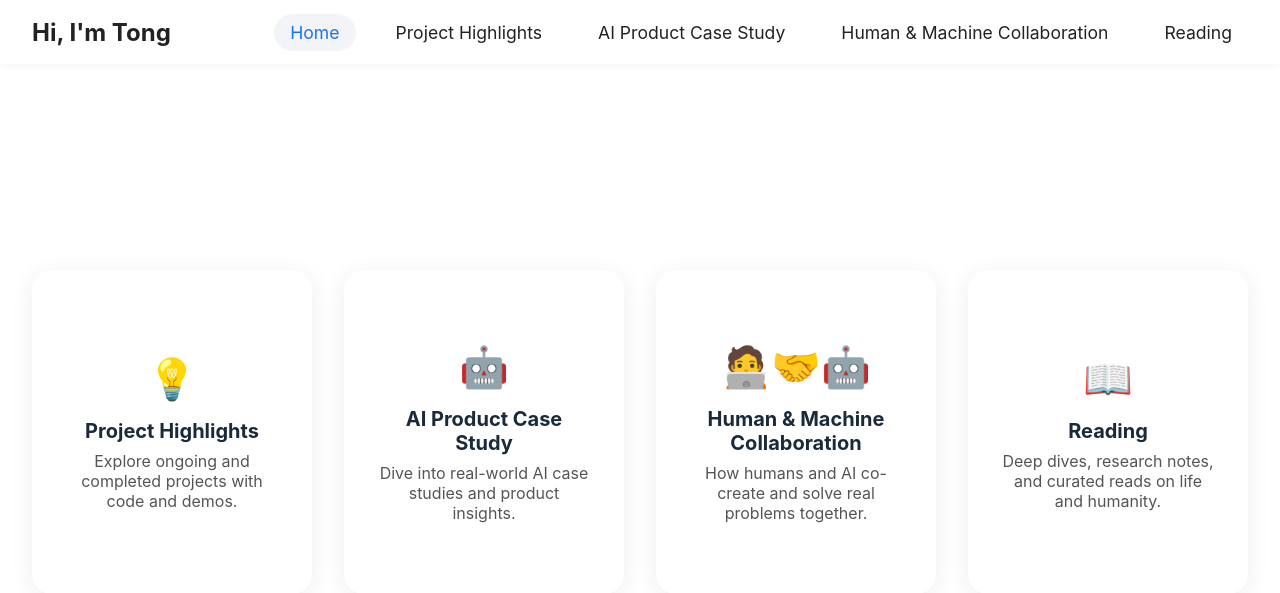
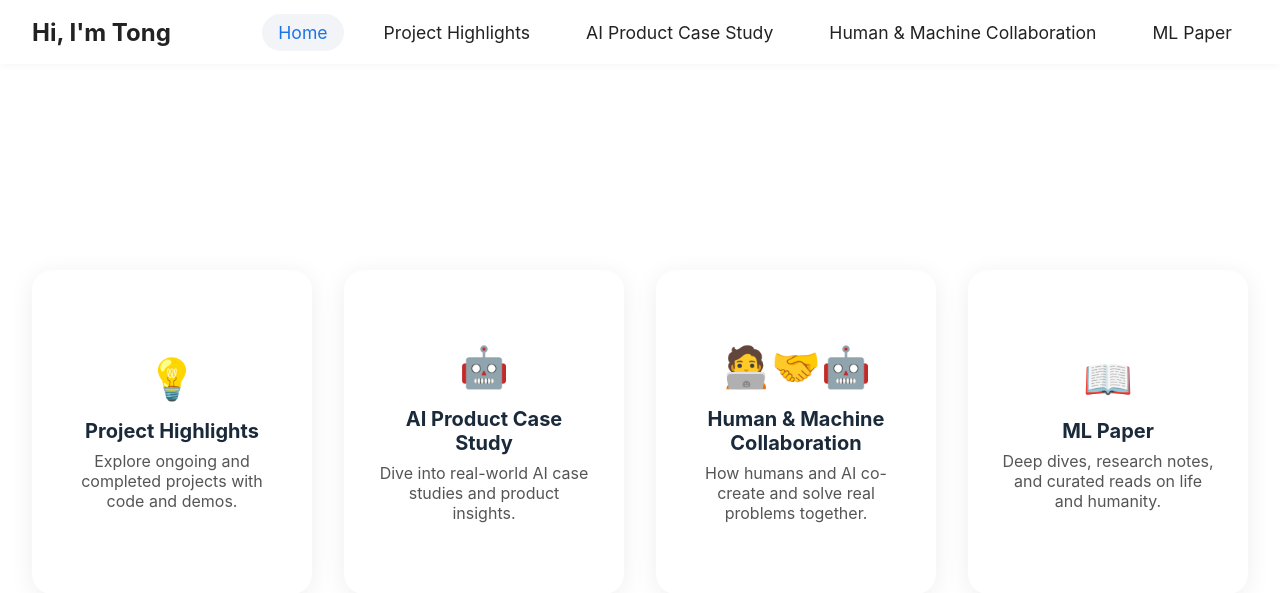
Before and after one commit to TongHere/Tong-s-daily-dose, a Flask app: page / in a window 1280 px wide. Shown: the top 593 px of the page. Run offline with Flask 3, Linux system fonts and the light colour scheme.

Commit message:
Rename Reading to ML Paper and hide the September 4 and 5 notes from the list.
Co-authored-by: Cursor <cursoragent@cursor.com>

```diff
--- a/templates/index.html
+++ b/templates/index.html
@@ -462,7 +462,7 @@
       <div class="navbar-tab" onclick="showTab(1)">Project Highlights</div>
       <div class="navbar-tab" onclick="showTab(2)">AI Product Case Study</div>
       <div class="navbar-tab" onclick="showTab(3)">Human & Machine Collaboration</div>
-      <div class="navbar-tab" onclick="showTab(4)">Reading</div>
+      <div class="navbar-tab" onclick="showTab(4)">ML Paper</div>
     </div>
   </nav>
 
@@ -486,7 +486,7 @@
       </a>
       <a class="card" href="?tab=4">
         <div class="card-icon">📖</div>
-        <div class="card-title">Reading</div>
+        <div class="card-title">ML Paper</div>
         <div class="card-desc">Deep dives, research notes, and curated reads on life and humanity.</div>
       </a>
     </div>
@@ -585,10 +585,10 @@
     </div>
   </div>
 
-  <!-- Tab 4: Reading -->
+  <!-- Tab 4: ML Paper -->
   <div class="tab-pane" id="tab-4">
     <div class="reading-container" style="max-width:900px;margin:0 auto;padding:2rem;">
-      <h1 style="text-align:center;margin-bottom:0.5rem;">Reading</h1>
+      <h1 style="text-align:center;margin-bottom:0.5rem;">ML Paper</h1>
       <p style="text-align:center;color:#666;margin-bottom:2rem;">Deep dives, research notes, and curated reads on life and humanity.</p>
       <div id="reading-list" style="display:flex;flex-direction:column;gap:1.5rem;">
         <a href="/daily/deepseek" class="article-item" style="text-decoration:none;color:inherit;display:block;">
@@ -615,23 +615,13 @@
           <div class="article-title">Cultural Preservation Using Modern Technology</div>
           <div class="article-description">Exploring how modern technology can be used to preserve and revitalise cultural heritage.</div>
         </a>
-        <a href="/daily/what-has-remained-unchanged-in-contracts" class="article-item" style="text-decoration:none;color:inherit;display:block;">
-          <div class="article-date">2026-09-04</div>
-          <div class="article-title">What Has Remained Unchanged in Contracts After 4,000 Years</div>
-          <div class="article-description">At our core, humans value fairness, trust, and manageable risk.</div>
-        </a>
-        <a href="/daily/unit-orchestra-where-the-art-comes-alive" class="article-item" style="text-decoration:none;color:inherit;display:block;">
-          <div class="article-date">2026-09-05</div>
-          <div class="article-title">Unit Orchestra — Where the Art Comes Alive</div>
-          <div class="article-description">Performing on the Mighty Wurlitzer is not the same as prompting an AI to generate music — musicians participate in the sound itself.</div>
-        </a>
       </div>
     </div>
   </div>
 
 
   <script>
-    // Tab index each navbar-tab maps to: Home=-1, ProjectHighlights=1, CaseStudy=2, Collaboration=3, Reading=4
+    // Tab index each navbar-tab maps to: Home=-1, ProjectHighlights=1, CaseStudy=2, Collaboration=3, MLPaper=4
     const tabMapping = [-1, 1, 2, 3, 4];
 
     function showTab(idx) {
```
